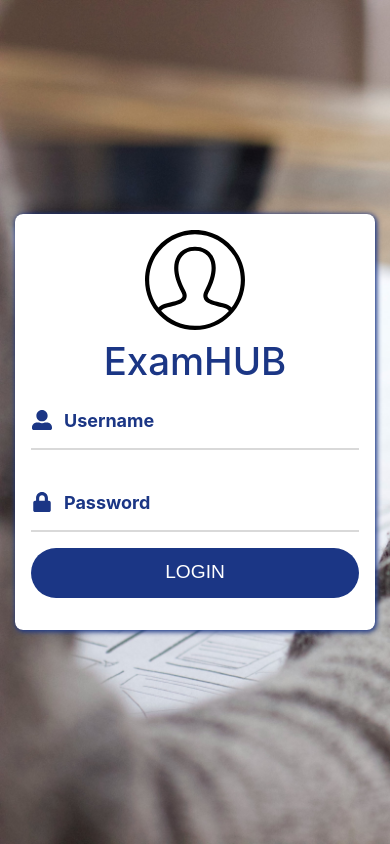
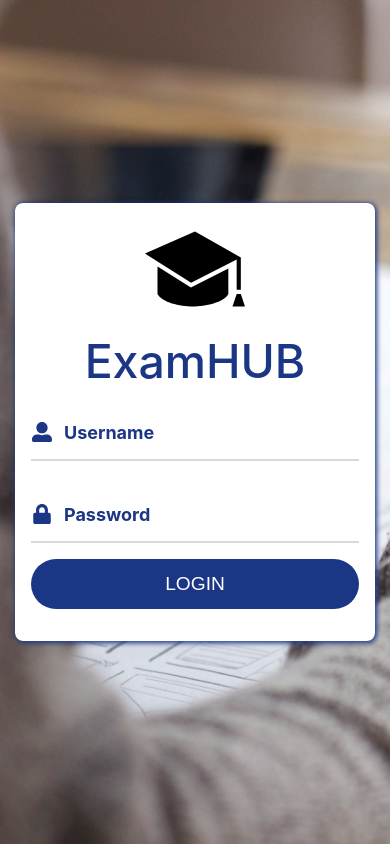
Before and after one commit to crisnicandrei/Proiect-IBM, a React (Create React App) app in the folder exams/: page / in a window 390 px wide. Built offline with nearby package versions, Linux system fonts and the light colour scheme.

Commit message:
Added new user-logo img, modified media screen

```diff
--- a/exams/src/css/style.css
+++ b/exams/src/css/style.css
@@ -10,6 +10,7 @@ body{
 	overflow: hidden;
 	background-image: url('../img/writing.jpg');
 	background-size:cover;
+	background-repeat: no-repeat;
 
 }
 /* Begin Form Login Style */
@@ -173,25 +174,43 @@ input.btn:hover{
 
 
 @media screen and (max-width: 1000px){
-	form{
-        width: 290px;
-        padding: 1rem;
-        border-radius:8px;
-        box-shadow: 1px 1px 5px 1px #1b3685;
 
+	.formFocus{
+		width: 360px;
+		padding: 1rem;
+		border-radius:8px;
+		box-shadow: 1px 1px 5px 1px #1b3685;
+		transition: all .7s
 	}
 
-	.login-content h2{
-        font-size: 2.4rem;
-        margin: 8px 0;
+	.container{
+		width: 100vw;
+		height: 100vh;
+		display: flex;
+		flex-direction: column;
+		justify-content: center;
+		align-items: center;
 	}
-
-
 }
 
 @media screen and (max-width: 900px){
 
+	.formFocus{
+		width: 360px;
+		padding: 1rem;
+		border-radius:8px;
+		box-shadow: 1px 1px 5px 1px #1b3685;
+		transition: all .7s
+	}
 	.login-content{
         justify-content: center;
-     }
+	 }
+	 .container{
+		width: 100vw;
+		height: 100vh;
+		display: flex;
+		flex-direction: column;
+		justify-content: center;
+		align-items: center;
+	}
 }
```
Also changed, not shown: exams/src/img/user-logo.svg.
